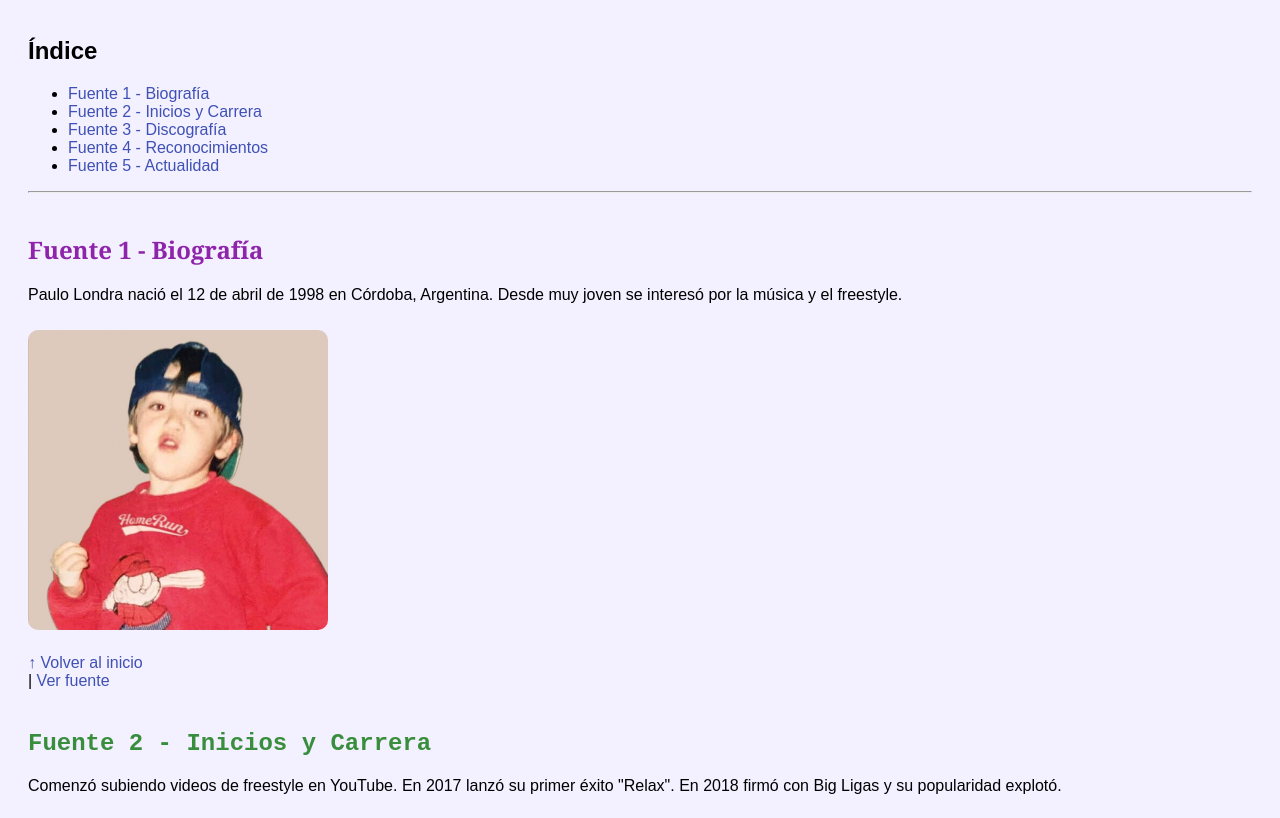
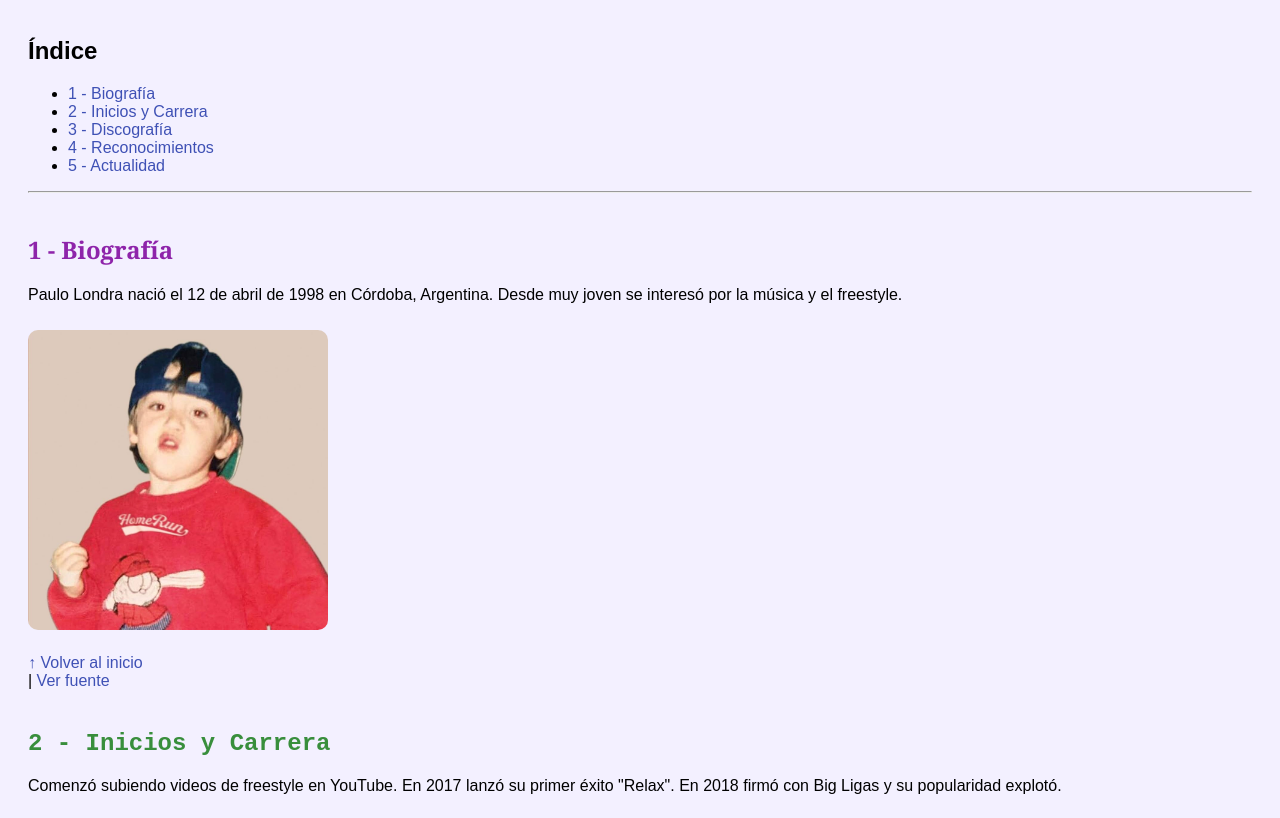
Before and after one commit to hackerchafa/PaginaMia, a plain HTML site: page index.html in a window 1280 px wide. Shown: the part 89-907 px from the top of the page. Drawn offline with Linux system fonts and the light colour scheme.

Commit message:
Update index.html

```diff
--- a/index.html
+++ b/index.html
@@ -72,16 +72,16 @@
 
   <h2>Índice</h2>
   <ul>
-    <li><a href="#fuente1">Fuente 1 - Biografía</a></li>
-    <li><a href="#fuente2">Fuente 2 - Inicios y Carrera</a></li>
-    <li><a href="#fuente3">Fuente 3 - Discografía</a></li>
-    <li><a href="#fuente4">Fuente 4 - Reconocimientos</a></li>
-    <li><a href="#fuente5">Fuente 5 - Actualidad</a></li>
+    <li><a href="#fuente1">1 - Biografía</a></li>
+    <li><a href="#fuente2">2 - Inicios y Carrera</a></li>
+    <li><a href="#fuente3">3 - Discografía</a></li>
+    <li><a href="#fuente4">4 - Reconocimientos</a></li>
+    <li><a href="#fuente5">5 - Actualidad</a></li>
   </ul>
 
   <hr>
 
-  <h2 id="fuente1" class="fuente1">Fuente 1 - Biografía</h2>
+  <h2 id="fuente1" class="fuente1">1 - Biografía</h2>
   <p>
     Paulo Londra nació el 12 de abril de 1998 en Córdoba, Argentina. Desde muy joven se interesó por la música y el freestyle.
   </p>
@@ -89,7 +89,7 @@
   <a class="regreso" href="#top">↑ Volver al inicio</a> |
   <a href="https://es.wikipedia.org/wiki/Paulo_Londra" target="_blank">Ver fuente</a>
 
-  <h2 id="fuente2" class="fuente2">Fuente 2 - Inicios y Carrera</h2>
+  <h2 id="fuente2" class="fuente2">2 - Inicios y Carrera</h2>
   <p>
     Comenzó subiendo videos de freestyle en YouTube. En 2017 lanzó su primer éxito "Relax". En 2018 firmó con Big Ligas y su popularidad explotó.
   </p>
@@ -97,7 +97,7 @@
   <a class="regreso" href="#top">↑ Volver al inicio</a> |
   <a href="https://www.lahiguera.net/musicalia/artistas/paulo_londra/biografia.php" target="_blank">Ver fuente</a>
 
-  <h2 id="fuente3" class="fuente3">Fuente 3 - Discografía</h2>
+  <h2 id="fuente3" class="fuente3">3 - Discografía</h2>
   <p>Estos son algunos de sus álbumes más importantes:</p>
   <table>
     <tr>
@@ -121,7 +121,7 @@
   <a class="regreso" href="#top">↑ Volver al inicio</a> |
   <a href="https://www.elespectador.com/entretenimiento/musica/paulo-londra-presenta-back-to-the-game-su-nuevo-album/" target="_blank">Ver fuente</a>
 
-  <h2 id="fuente4" class="fuente4">Fuente 4 - Reconocimientos</h2>
+  <h2 id="fuente4" class="fuente4">4 - Reconocimientos</h2>
   <p>Ha sido nominado a importantes premios y tiene millones de reproducciones:</p>
   <table>
     <tr>
@@ -144,7 +144,7 @@
   <a class="regreso" href="#top">↑ Volver al inicio</a> |
   <a href="https://billboard.com.ar/paulo-londra-lidera-el-ranking-global-con-su-nuevo-tema/" target="_blank">Ver fuente</a>
 
-  <h2 id="fuente5" class="fuente5">Fuente 5 - Actualidad</h2>
+  <h2 id="fuente5" class="fuente5">5 - Actualidad</h2>
   <p>
     En 2024, Paulo lanzó varios sencillos nuevos y planea una gira internacional. Está más activo que nunca.
   </p>
```
